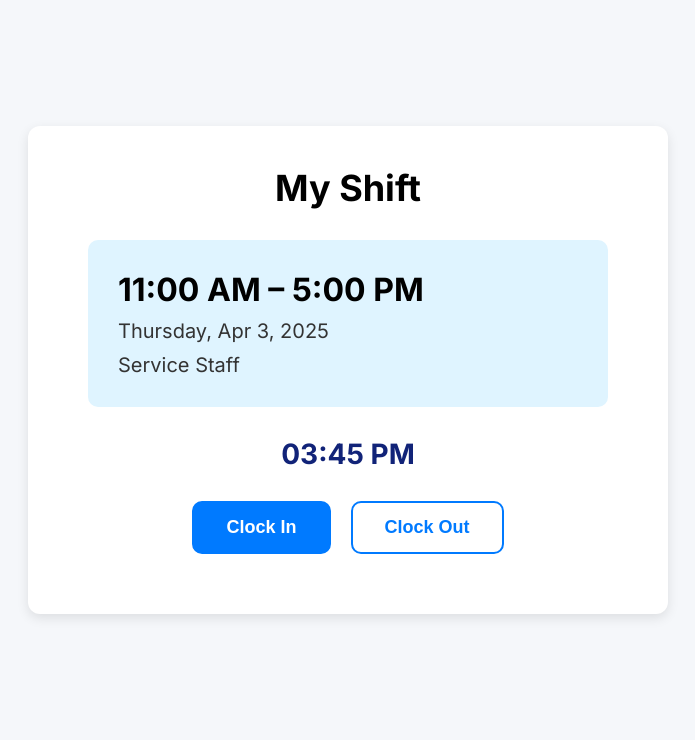
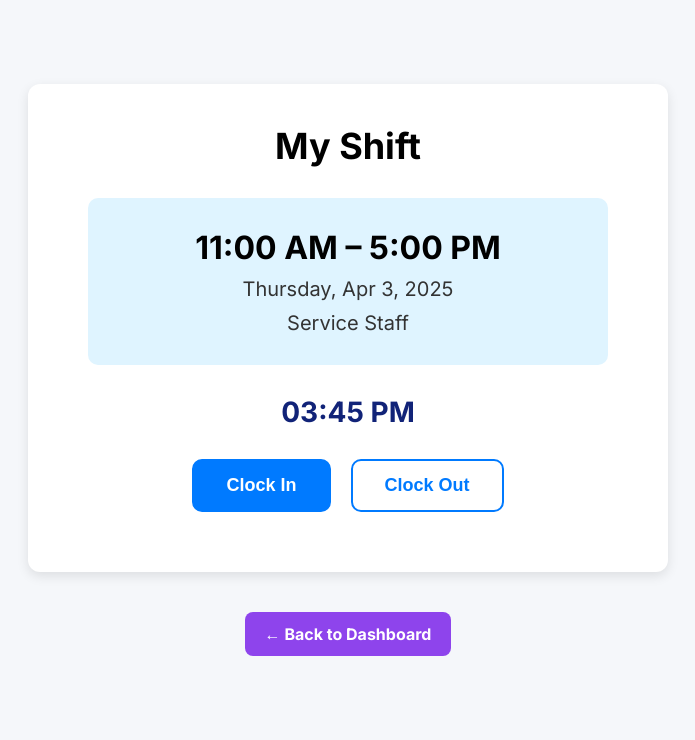
Before and after one commit to RicardoGarcia11/BTM495_SchedulingSystem, a Flask app: template frontend/templates/staff_loghours.html in a window 1280 px wide. Shown: the part 60-800 px from the top of the page, without its empty margins (292-987 px from the left). Run offline with Flask 3, Linux system fonts and the light colour scheme; the template is opened without the code that fills it, so the values that code supplies are empty.

Commit message:
Added back to dashboard options

```diff
--- a/frontend/templates/staff_loghours.html
+++ b/frontend/templates/staff_loghours.html
@@ -72,14 +72,16 @@
     .dropdown:hover .dropdown-menu {
       display: block;
     }
+
     .log-hours-container {
       display: flex;
       flex-direction: column;
       align-items: center;
       justify-content: center;
-      height: calc(100vh - 60px);
+      min-height: calc(100vh - 60px);
       padding: 20px;
     }
+
     .log-box {
       background-color: #ffffff;
       border-radius: 12px;
@@ -87,41 +89,47 @@
       padding: 40px 60px;
       max-width: 640px;
       width: 100%;
+      text-align: center;
     }
+
     .log-box h2 {
       font-size: 36px;
       font-weight: 700;
       margin-bottom: 30px;
-      text-align: center;
     }
+
     .shift-info {
       background-color: #dff4ff;
       border-radius: 10px;
       padding: 30px;
       margin-bottom: 30px;
     }
+
     .shift-info h3 {
       font-size: 32px;
       font-weight: 800;
       color: #000;
     }
+
     .shift-info p {
       margin-top: 10px;
       font-size: 20px;
       color: #333;
     }
+
     .time-display {
-      text-align: center;
       font-size: 28px;
       font-weight: 700;
       margin-bottom: 30px;
       color: #112378;
     }
+
     .buttons {
       display: flex;
       gap: 20px;
       justify-content: center;
     }
+
     .buttons button {
       font-size: 18px;
       font-weight: bold;
@@ -133,24 +141,48 @@
       cursor: pointer;
       transition: all 0.3s ease;
     }
+
     .buttons button:hover {
       opacity: 0.9;
     }
+
     .buttons button.active {
       background-color: white;
       color: #007AFF;
+    }
+
+    #lastLogTime {
+      margin-top: 20px;
+      font-size: 18px;
+      color: #112378;
+    }
+
+    .back-btn {
+      display: block;
+      margin-top: 40px;
+      padding: 12px 20px;
+      background-color: #8e44ec;
+      color: white;
+      font-weight: bold;
+      border-radius: 8px;
+      text-decoration: none;
+      transition: background-color 0.3s ease;
+    }
+
+    .back-btn:hover {
+      background-color: #5a005a;
     }
   </style>
 </head>
 <body>
   <nav>
     <ul>
-      <li><a href="#">SCHEDULE</a></li>
-      <li><a href="#">SHIFT SWAP</a></li>
+      <li><a href="{{ url_for('staff_dashboard') }}">SCHEDULE</a></li>
+      <li><a href="{{ url_for('staff_shiftswap') }}">SHIFT SWAP</a></li>
       <li><a href="#">CREATE AVAILABILITY</a></li>
-      <li><a href="#">TIME OFF</a></li>
+      <li><a href="{{ url_for('staff_timeoff') }}">TIME OFF</a></li>
       <li><a href="#">MESSAGES</a></li>
-      <li><a href="#" class="active">LOG HOURS</a></li>
+      <li><a href="{{ url_for('staff_log_hours') }}" class="active">LOG HOURS</a></li>
     </ul>
     <div class="dropdown">
       <div class="dropdown-toggle">Staff</div>
@@ -173,8 +205,10 @@
         <button id="clockInBtn" class="clock-btn">Clock In</button>
         <button id="clockOutBtn" class="clock-btn">Clock Out</button>
       </div>
-      <div id="lastLogTime" style="margin-top: 20px; font-size: 18px; color: #112378; text-align: center;"></div>
+      <div id="lastLogTime"></div>
     </div>
+
+    <a href="{{ url_for('staff_dashboard') }}" class="back-btn">← Back to Dashboard</a>
   </div>
 
   <script>
@@ -211,10 +245,7 @@
         .then(data => {
           const message = data.message || data.error || "Action completed.";
           alert(message);
-
-          if (lastLogEl) {
-            lastLogEl.textContent = message;
-          }
+          lastLogEl.textContent = message;
 
           if (data.error) {
             setTimeout(() => window.location.href = "/staff_dashboard", 100);
```
Also changed, not shown: frontend/templates/staff_timeoff.html (+15 -0 lines).
